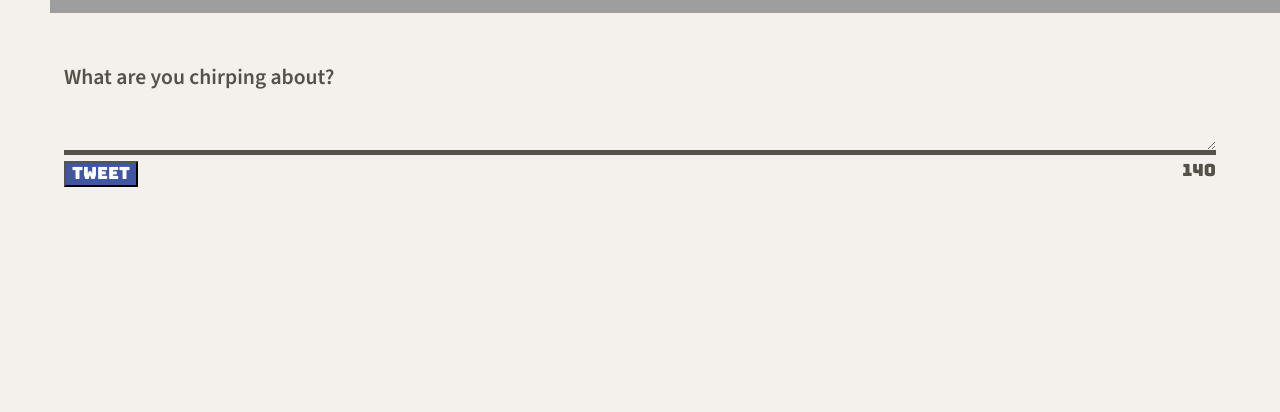
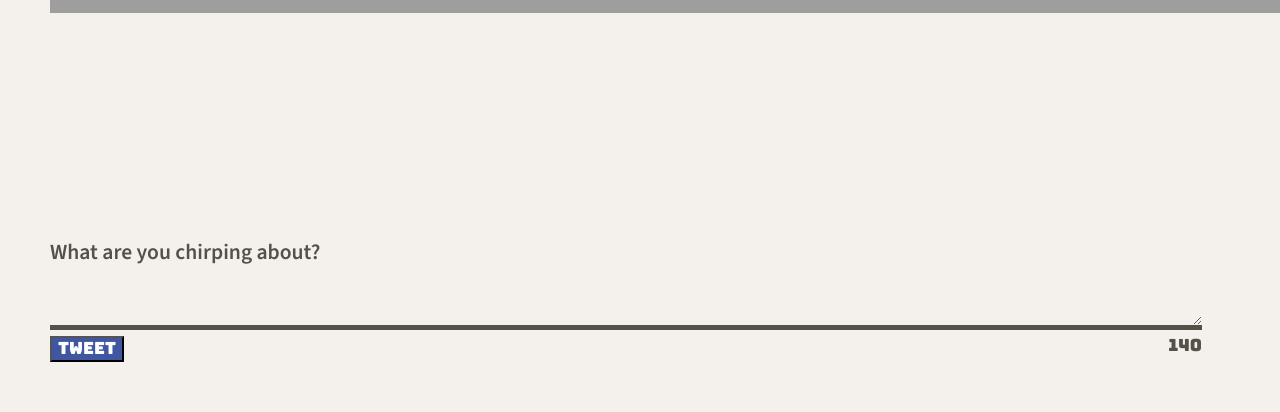
Before and after one commit to liisawiild/tweeter, a website: page public/index.html in a window 1280 px wide. Shown: the part 612-1024 px from the top of the page. Before the commit the page ends 800 px from the top, so only its background shows below. Drawn offline with nearby package versions, Linux system fonts and the light colour scheme; no server answers; grey boxes are pictures that could not be loaded.

```diff
--- a/public/styles/new-tweet.css
+++ b/public/styles/new-tweet.css
@@ -44,3 +44,12 @@
   display: none;
   margin: 10px 0 40px 0;
 }
+
+/* desktop view */
+@media only screen and (min-width: 768px) {
+  .container {
+    margin: 225px 50px 50px;
+
+  }
+
+}
```
